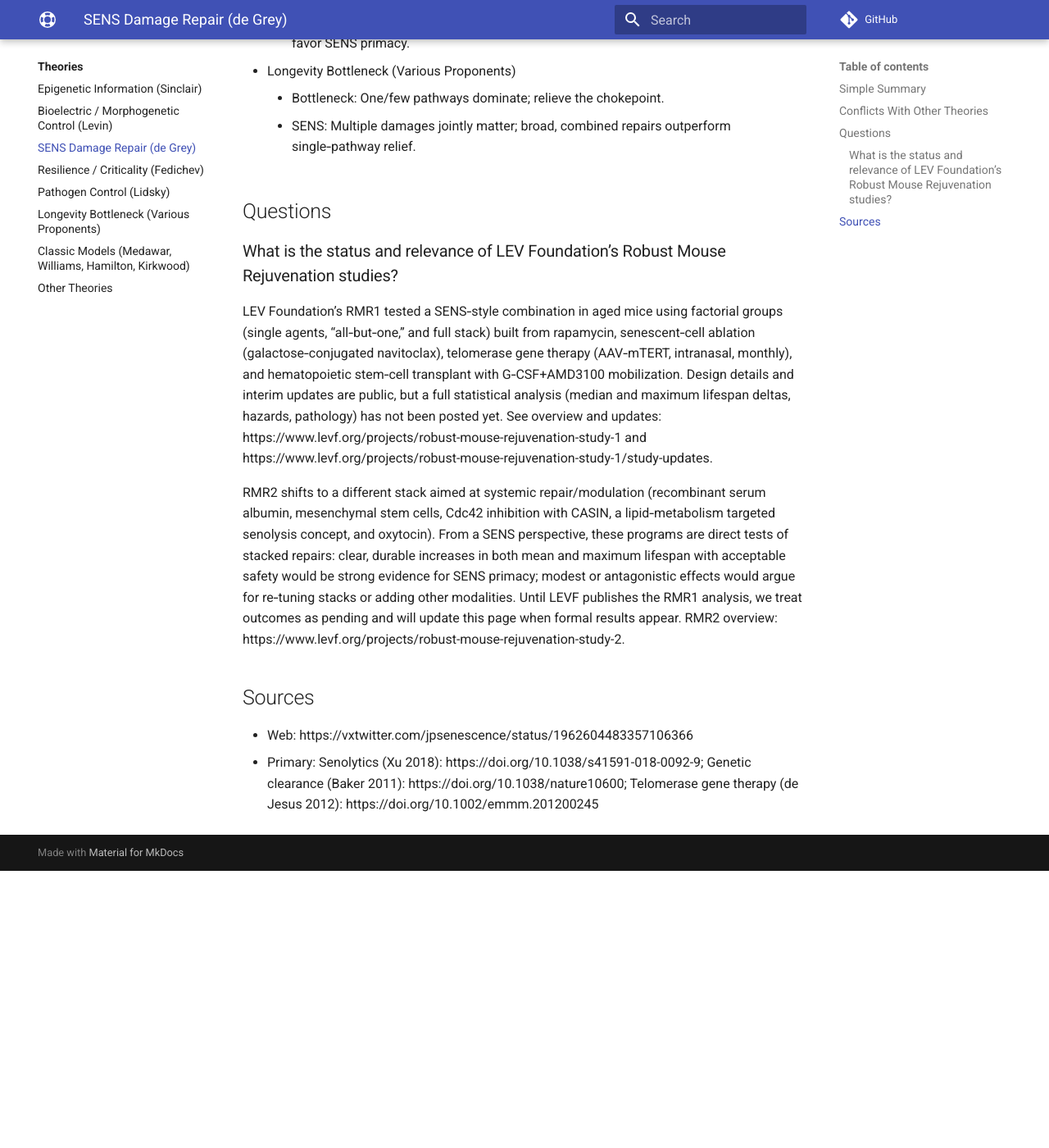
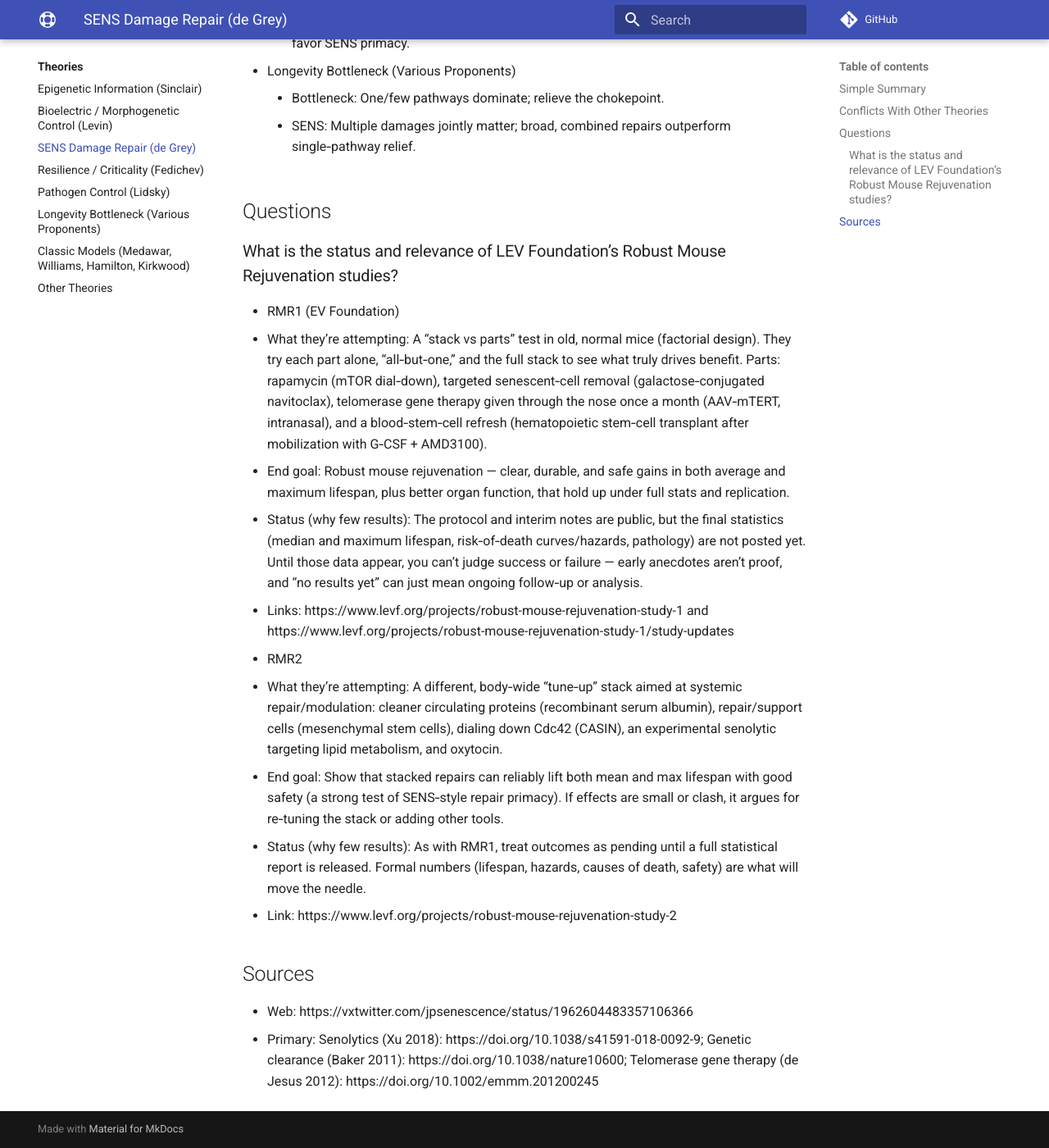
Before and after one commit to djgish485/project-lifespan, an MkDocs documentation site: the page built from docs/theories/sens_damage_repair.md, in a window 1280 px wide and 1400 px high, scrolled down 1123 px. Shown: the whole window at 82% size. Built offline with MkDocs 1.6.1 and Material for MkDocs 9.7.7, drawn with Linux system fonts in a browser that asks for light colours; comment, search, counter and statistics services are not loaded; before the commit the page ends 2185 px from its top, so only the background shows below that.

Commit message:
docs(SENS): replace RMR question/answer with clearer ‘what they’re attempting / end goal / status’ bullets and links

```diff
--- a/docs/theories/sens_damage_repair.md
+++ b/docs/theories/sens_damage_repair.md
@@ -72,9 +72,17 @@ tags:
 
 ### What is the status and relevance of LEV Foundation’s Robust Mouse Rejuvenation studies?
 
-LEV Foundation’s RMR1 tested a SENS‑style combination in aged mice using factorial groups (single agents, “all‑but‑one,” and full stack) built from rapamycin, senescent‑cell ablation (galactose‑conjugated navitoclax), telomerase gene therapy (AAV‑mTERT, intranasal, monthly), and hematopoietic stem‑cell transplant with G‑CSF+AMD3100 mobilization. Design details and interim updates are public, but a full statistical analysis (median and maximum lifespan deltas, hazards, pathology) has not been posted yet. See overview and updates: https://www.levf.org/projects/robust-mouse-rejuvenation-study-1 and https://www.levf.org/projects/robust-mouse-rejuvenation-study-1/study-updates.
+- RMR1 (EV Foundation)
+  - What they’re attempting: A “stack vs parts” test in old, normal mice (factorial design). They try each part alone, “all‑but‑one,” and the full stack to see what truly drives benefit. Parts: rapamycin (mTOR dial‑down), targeted senescent‑cell removal (galactose‑conjugated navitoclax), telomerase gene therapy given through the nose once a month (AAV‑mTERT, intranasal), and a blood‑stem‑cell refresh (hematopoietic stem‑cell transplant after mobilization with G‑CSF + AMD3100).
+  - End goal: Robust mouse rejuvenation — clear, durable, and safe gains in both average and maximum lifespan, plus better organ function, that hold up under full stats and replication.
+  - Status (why few results): The protocol and interim notes are public, but the final statistics (median and maximum lifespan, risk‑of‑death curves/hazards, pathology) are not posted yet. Until those data appear, you can’t judge success or failure — early anecdotes aren’t proof, and “no results yet” can just mean ongoing follow‑up or analysis.
+  - Links: https://www.levf.org/projects/robust-mouse-rejuvenation-study-1 and https://www.levf.org/projects/robust-mouse-rejuvenation-study-1/study-updates
 
-RMR2 shifts to a different stack aimed at systemic repair/modulation (recombinant serum albumin, mesenchymal stem cells, Cdc42 inhibition with CASIN, a lipid‑metabolism targeted senolysis concept, and oxytocin). From a SENS perspective, these programs are direct tests of stacked repairs: clear, durable increases in both mean and maximum lifespan with acceptable safety would be strong evidence for SENS primacy; modest or antagonistic effects would argue for re‑tuning stacks or adding other modalities. Until LEVF publishes the RMR1 analysis, we treat outcomes as pending and will update this page when formal results appear. RMR2 overview: https://www.levf.org/projects/robust-mouse-rejuvenation-study-2.
+- RMR2
+  - What they’re attempting: A different, body‑wide “tune‑up” stack aimed at systemic repair/modulation: cleaner circulating proteins (recombinant serum albumin), repair/support cells (mesenchymal stem cells), dialing down Cdc42 (CASIN), an experimental senolytic targeting lipid metabolism, and oxytocin.
+  - End goal: Show that stacked repairs can reliably lift both mean and max lifespan with good safety (a strong test of SENS‑style repair primacy). If effects are small or clash, it argues for re‑tuning the stack or adding other tools.
+  - Status (why few results): As with RMR1, treat outcomes as pending until a full statistical report is released. Formal numbers (lifespan, hazards, causes of death, safety) are what will move the needle.
+  - Link: https://www.levf.org/projects/robust-mouse-rejuvenation-study-2
 
 ## Sources
 
```
